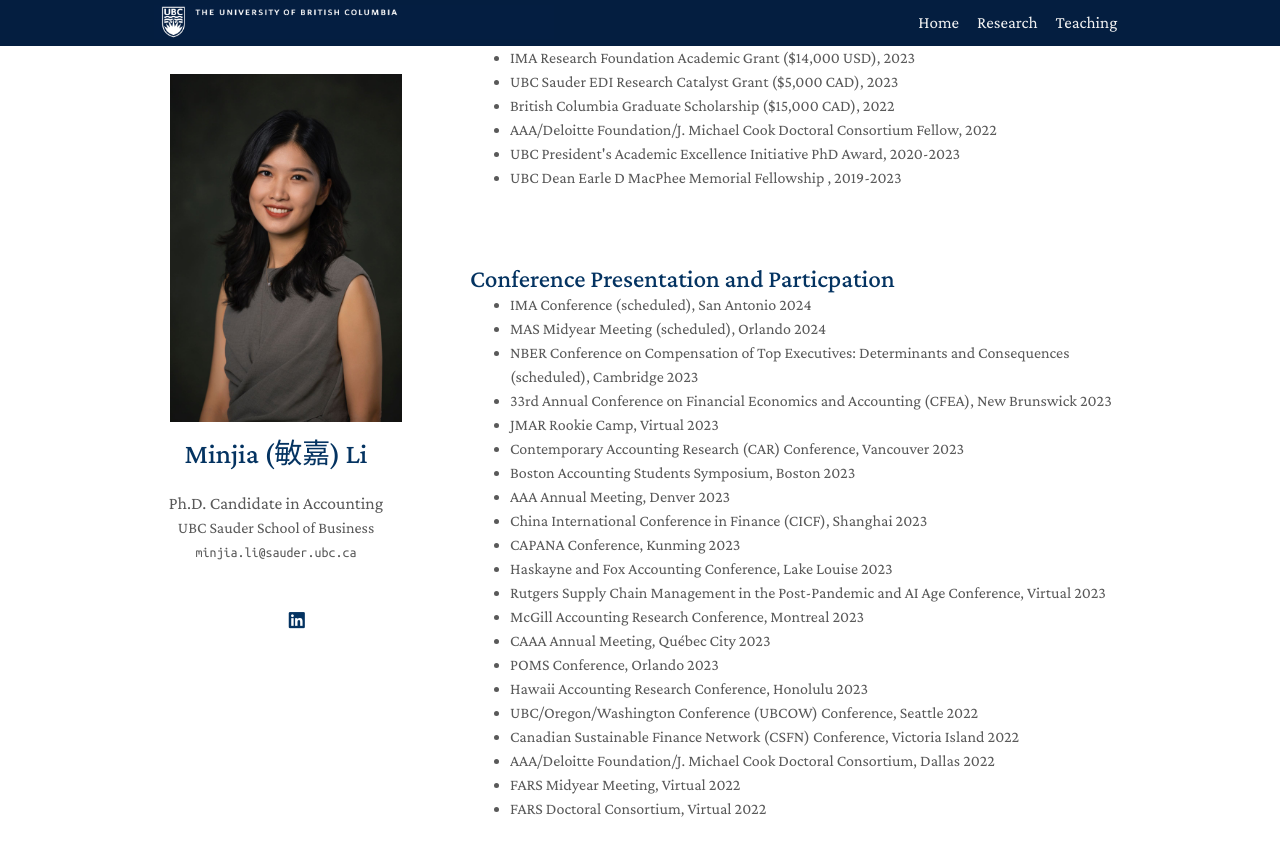
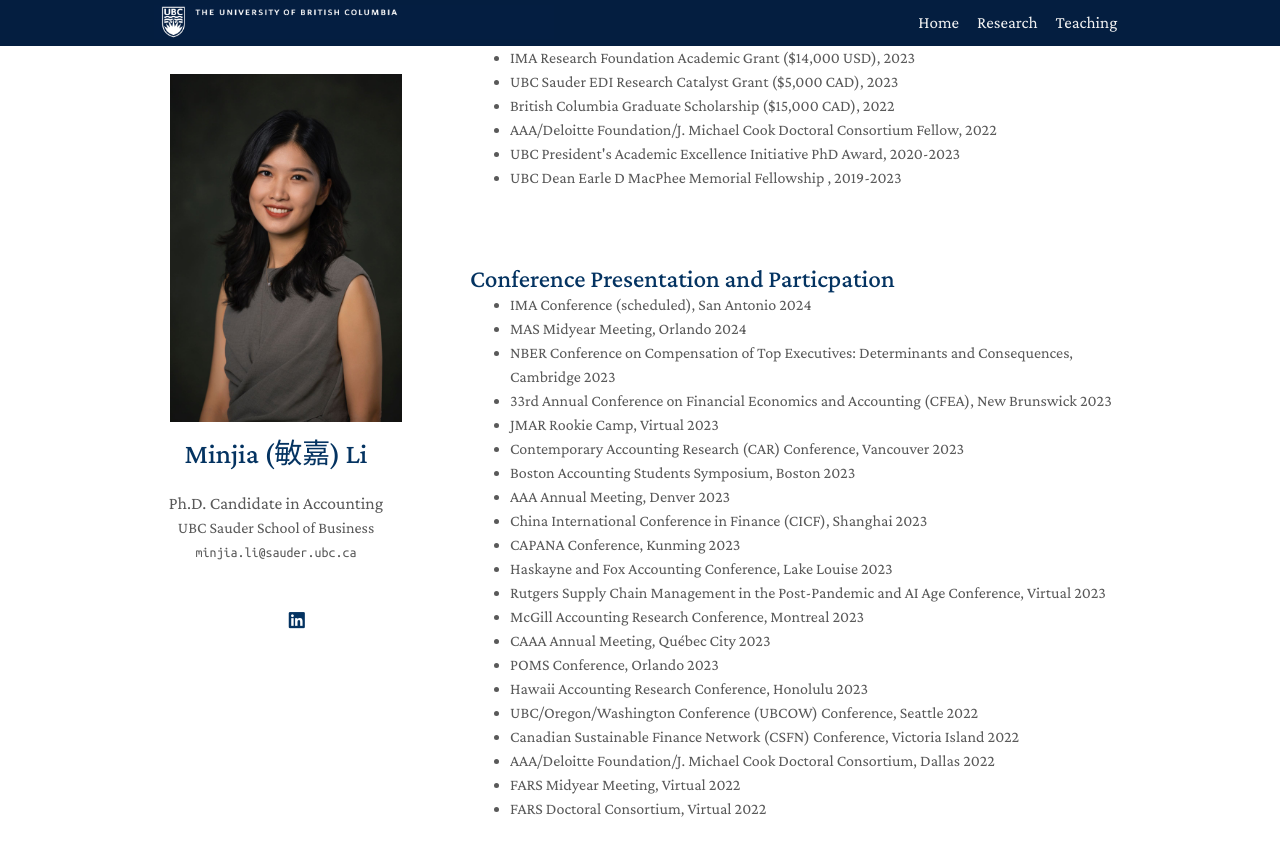
Before and after one commit to zeyang1225/zeyang1225.github.io, a Jekyll site: the page built from index.md, in a window 1280 px wide and 900 px high, scrolled down 2117 px. Shown: the top 856 px of the window. Built offline with Jekyll 4.4.1, drawn with Linux system fonts in a browser that asks for light colours; nearby versions of some CDN libraries; a style sheet for code colours, icons or effects is not loaded.

Commit message:
Update conference.md

```diff
--- a/_includes/conference.md
+++ b/_includes/conference.md
@@ -4,8 +4,8 @@
 
 <ul style="margin:0 0 5px;">
   <li><autocolor>IMA Conference (scheduled), San Antonio 2024</autocolor></li>
-  <li><autocolor>MAS Midyear Meeting (scheduled), Orlando 2024</autocolor></li>
-  <li><autocolor>NBER Conference on Compensation of Top Executives: Determinants and Consequences (scheduled), Cambridge 2023</autocolor></li>
+  <li><autocolor>MAS Midyear Meeting, Orlando 2024</autocolor></li>
+  <li><autocolor>NBER Conference on Compensation of Top Executives: Determinants and Consequences, Cambridge 2023</autocolor></li>
   <li><autocolor>33rd Annual Conference on Financial Economics and Accounting (CFEA), New Brunswick 2023</autocolor></li>
  <li><autocolor> JMAR Rookie Camp, Virtual 2023</autocolor></li>
   <li><autocolor>Contemporary Accounting Research (CAR) Conference, Vancouver 2023</autocolor></li>
```
